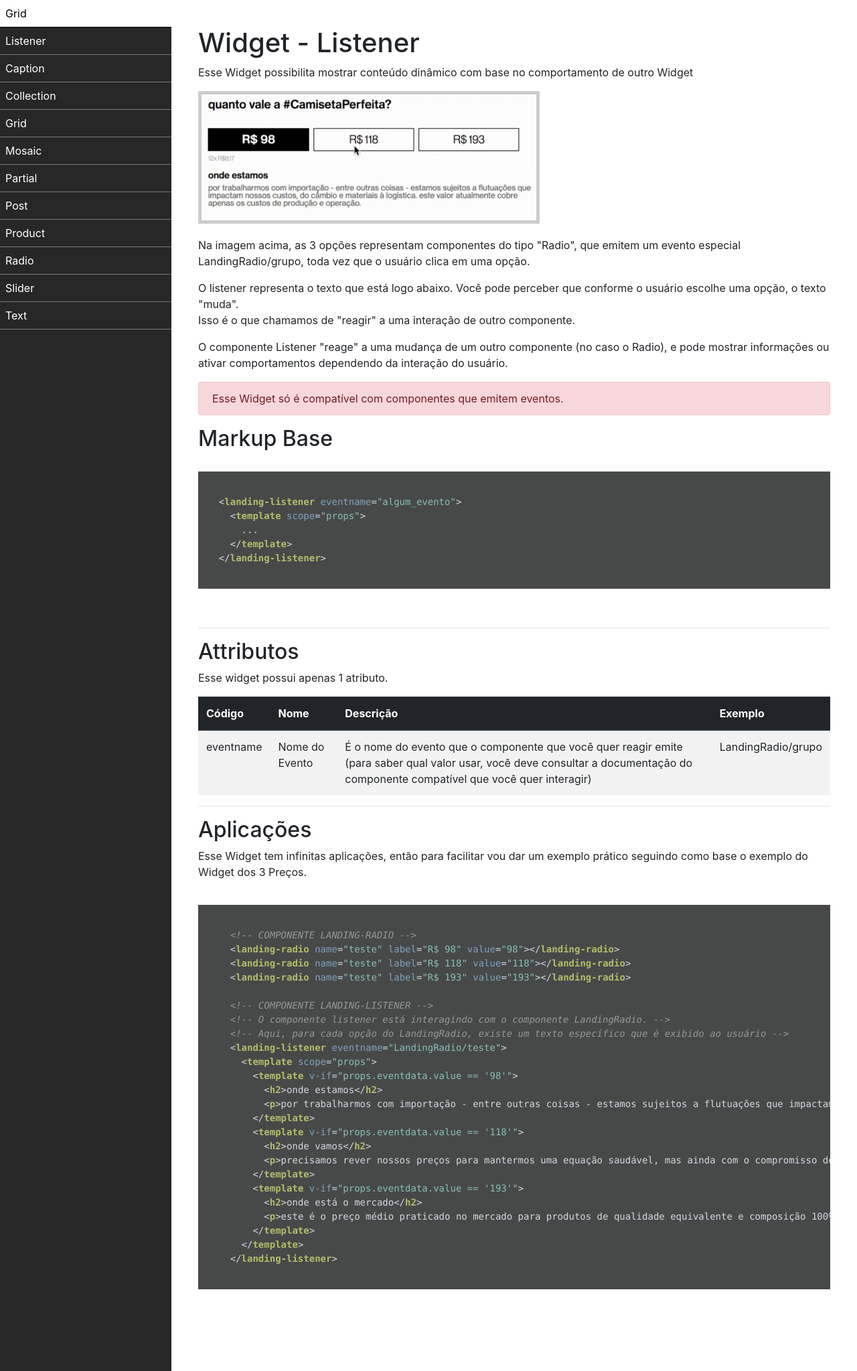
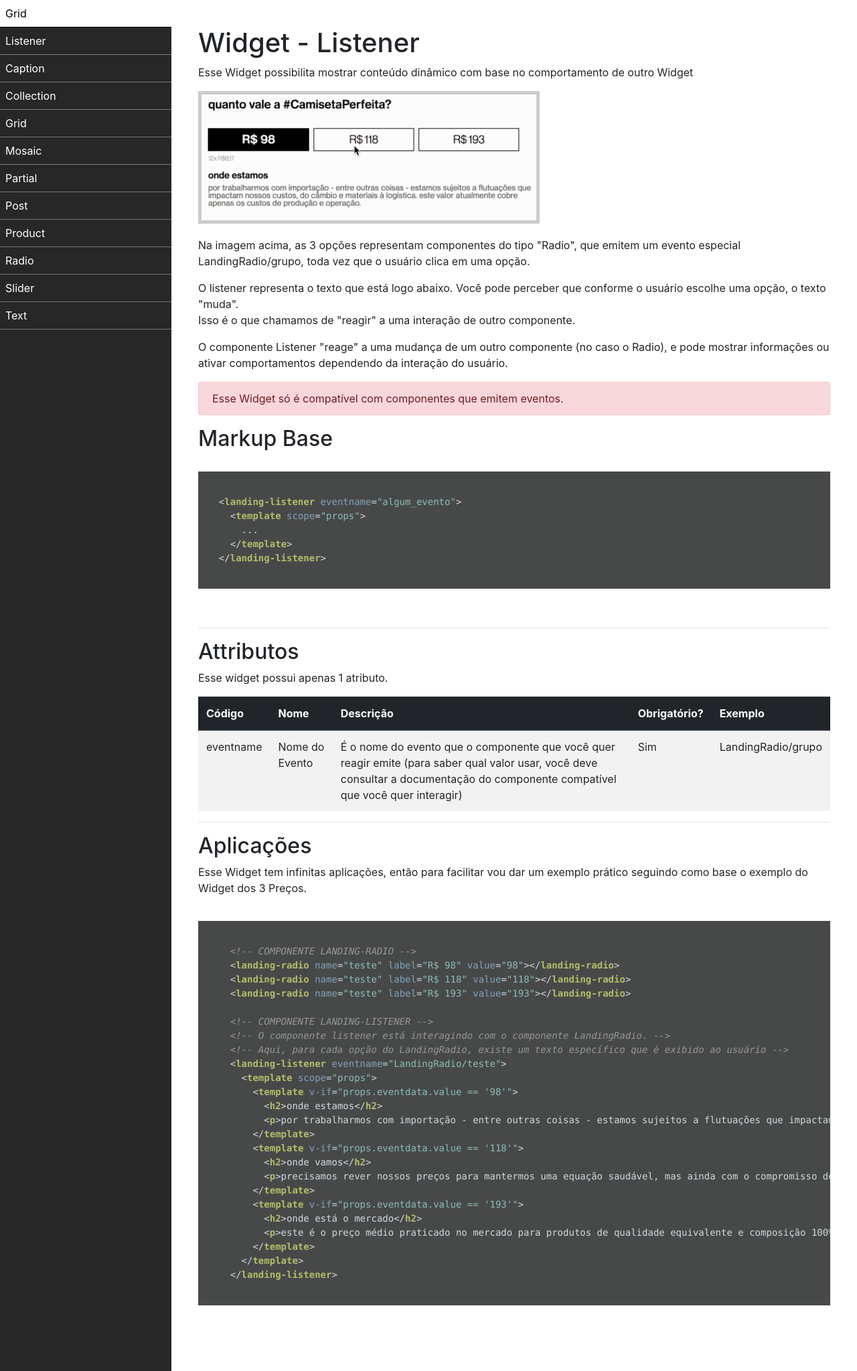
Before and after one commit to lojabasico/basico-widgets-docs, a Jekyll site: the page built from listener.html, in a window 1280 px wide. Shown: the whole page at 67% size. Built offline with Jekyll 4.4.1, drawn with Linux system fonts in a browser that asks for light colours; nearby versions of some CDN libraries; a script that is not in the unit is left out.

Commit message:
Added column

```diff
--- a/listener.html
+++ b/listener.html
@@ -47,6 +47,7 @@ layout: default
         <th scope="col">Código</th>
         <th scope="col">Nome</th>
         <th scope="col">Descrição</th>
+        <th scope="col">Obrigatório?</th>
         <th scope="col">Exemplo</th>
       </tr>
     </thead>
@@ -55,6 +56,9 @@ layout: default
         <td>eventname</td>
         <td>Nome do Evento</td>
         <td>É o nome do evento que o componente que você quer reagir emite (para saber qual valor usar, você deve consultar a documentação do componente compatível que você quer interagir)</td>
+        <td>
+          Sim
+        </td>
         <td>LandingRadio/grupo</td>
       </tr>
     </tbody>
```
